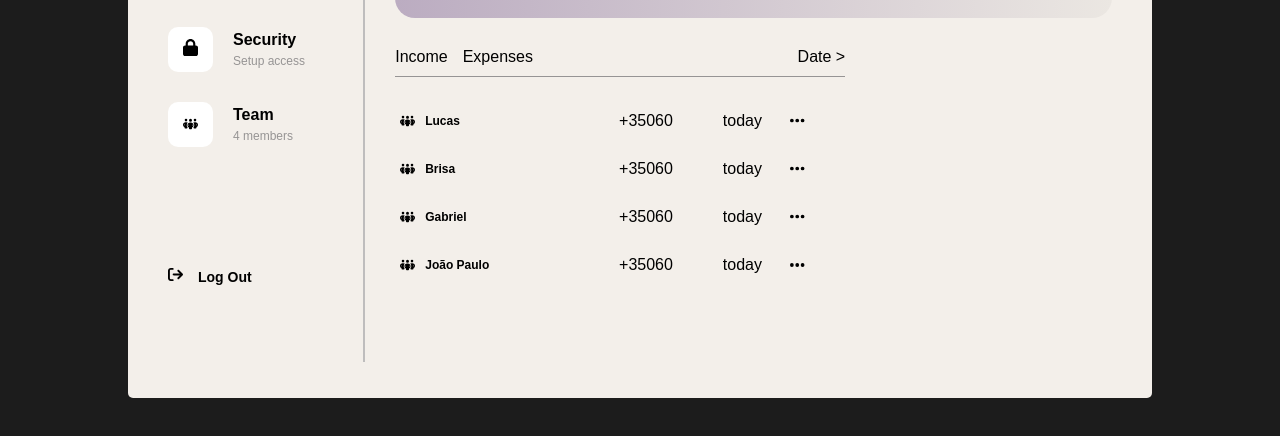
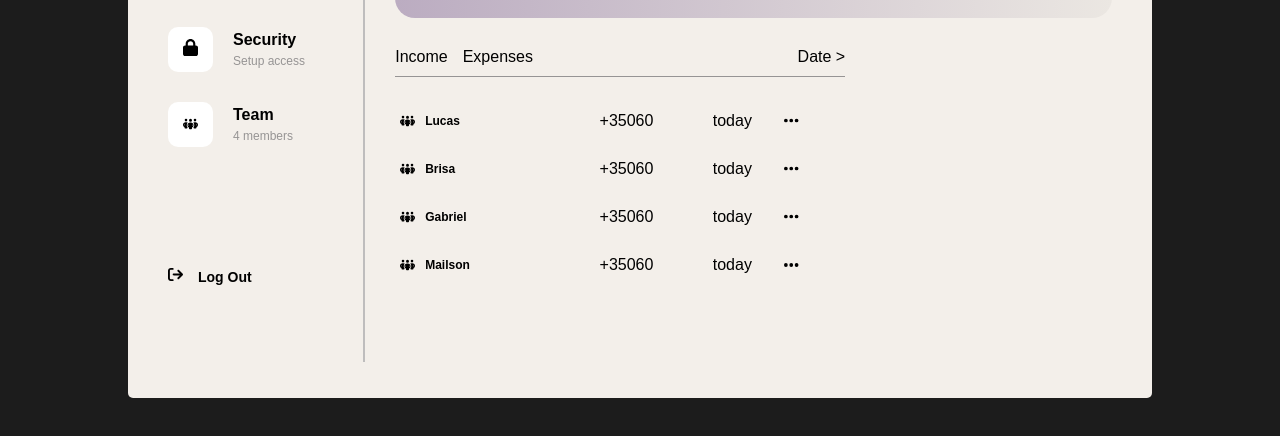
Before and after one commit to joaopaulocosta551/dashboard, a plain HTML site: page index.html in a window 1280 px wide. Shown: the part 362-798 px from the top of the page. Drawn offline with nearby package versions, Linux system fonts and the light colour scheme.

Commit message:
Renaming username

```diff
--- a/index.html
+++ b/index.html
@@ -251,7 +251,7 @@
                                 <td><div class="box"><img src="public/icons/ellipsis-solid.svg" class="img-icon-options"/></div></td>
                             </tr>
                             <tr>
-                                <td><div class="img-name"><img src="public/icons/people-group-solid.svg" class="img-icon-options"/><p>João Paulo</p></div></td>
+                                <td><div class="img-name"><img src="public/icons/people-group-solid.svg" class="img-icon-options"/><p>Mailson</p></div></td>
                                 <td></td>
                                 <td>+35060</td>
                                 <td>today</td>
```
